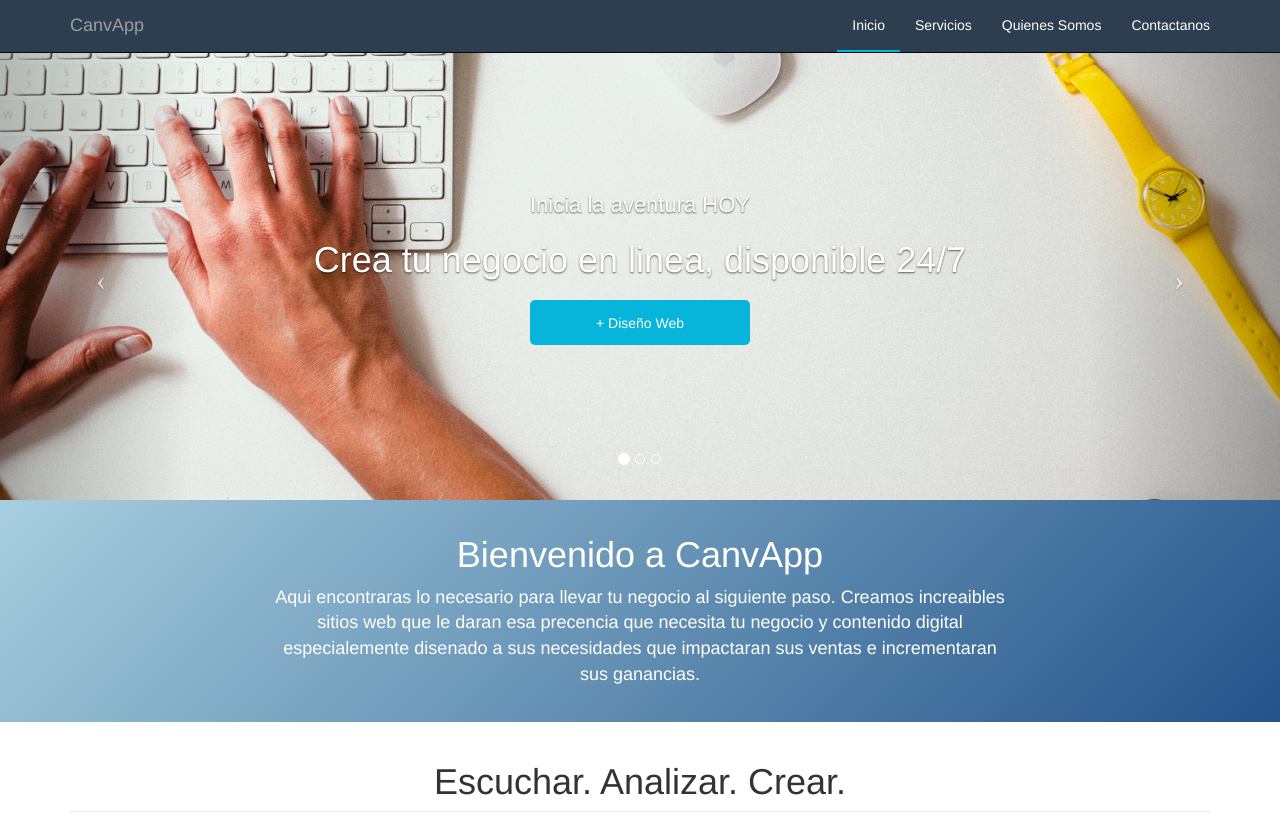
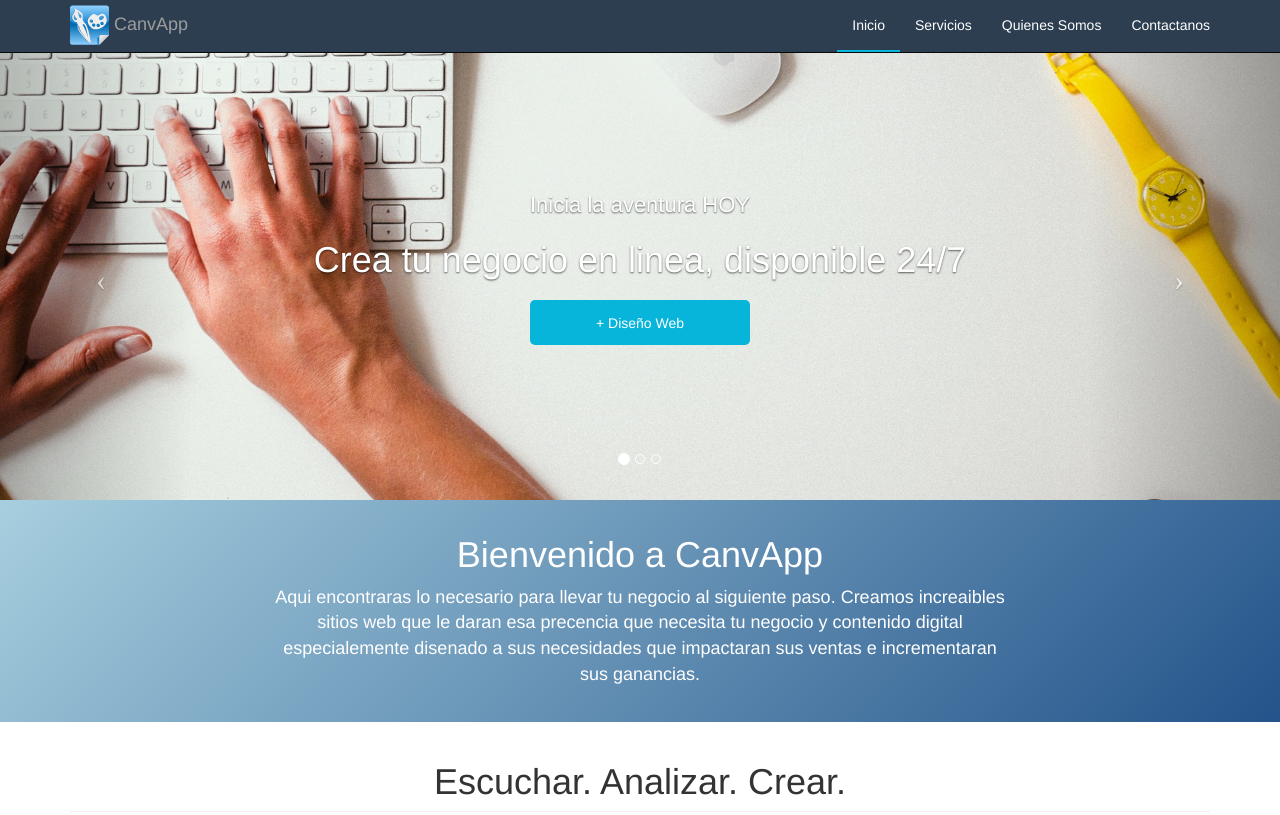
Before and after one commit to canvapp/site, a plain HTML site: page index.html in a window 1280 px wide. Shown: the top 815 px of the page. Drawn offline with Linux system fonts and the light colour scheme.

Commit message:
Home Page Changes
Made small changes at the index.html adding some images

```diff
--- a/css/master.css
+++ b/css/master.css
@@ -11,6 +11,15 @@
 .navbar-nav>li.active>a {
   background-color: transparent !important;
   border-bottom: 2px solid rgb(7, 180, 218);
+}
+.navbar-brand {
+  padding: 0px 0px 0px 15px;
+}
+.navbar-brand > a {
+  color: #fff !important;
+}
+.navbar-brand>img {
+  display: inline-block;
 }
 h1, h2 {
   text-align: center;
--- a/index.html
+++ b/index.html
@@ -38,7 +38,7 @@
                     <span class="icon-bar"></span>
                     <span class="icon-bar"></span>
                 </button>
-                <a class="navbar-brand" href="index.html">CanvApp</a>
+                <a class="navbar-brand" href="index.html"><img src="assets/paint-150425.png" alt="" /> CanvApp</a>
             </div>
             <!-- Collect the nav links, forms, and other content for toggling -->
             <div class="collapse navbar-collapse" id="bs-example-navbar-collapse-1">
```
Also changed, not shown: about.html (+1 -1 lines), assets/paint-150425.png (added), assets/paint.png (added), assets/tree_1920.jpg (added).
